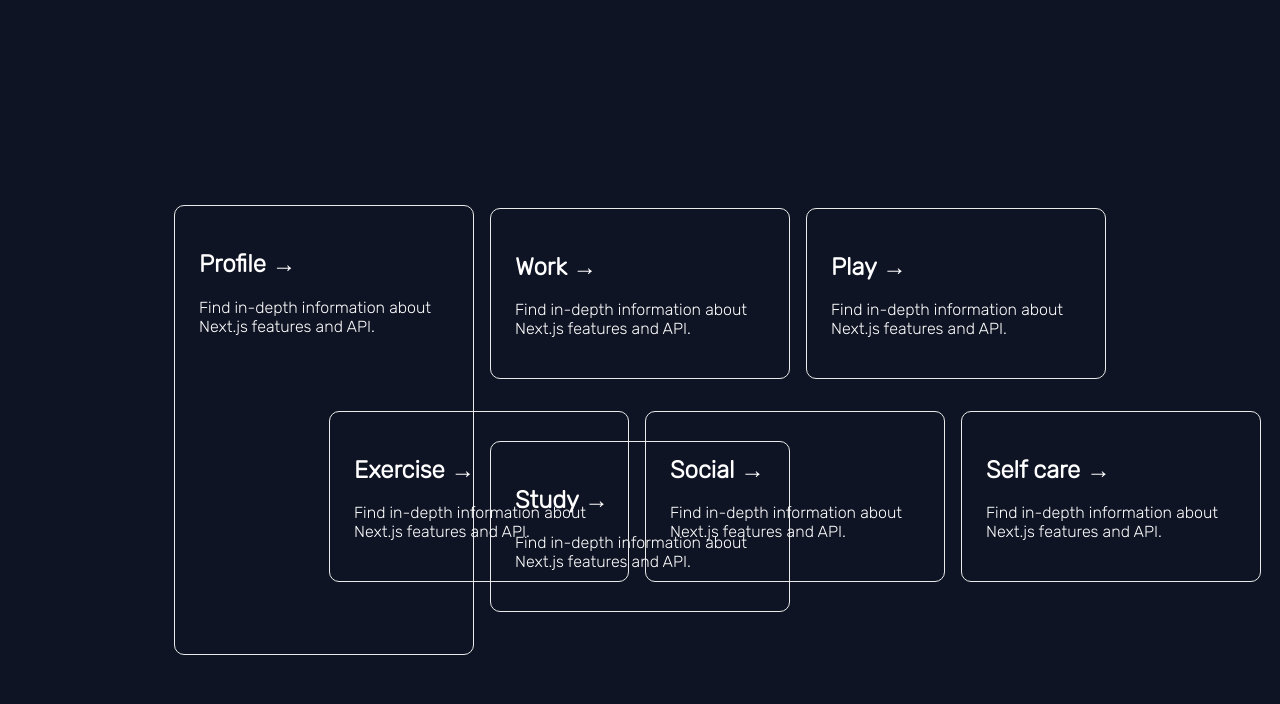
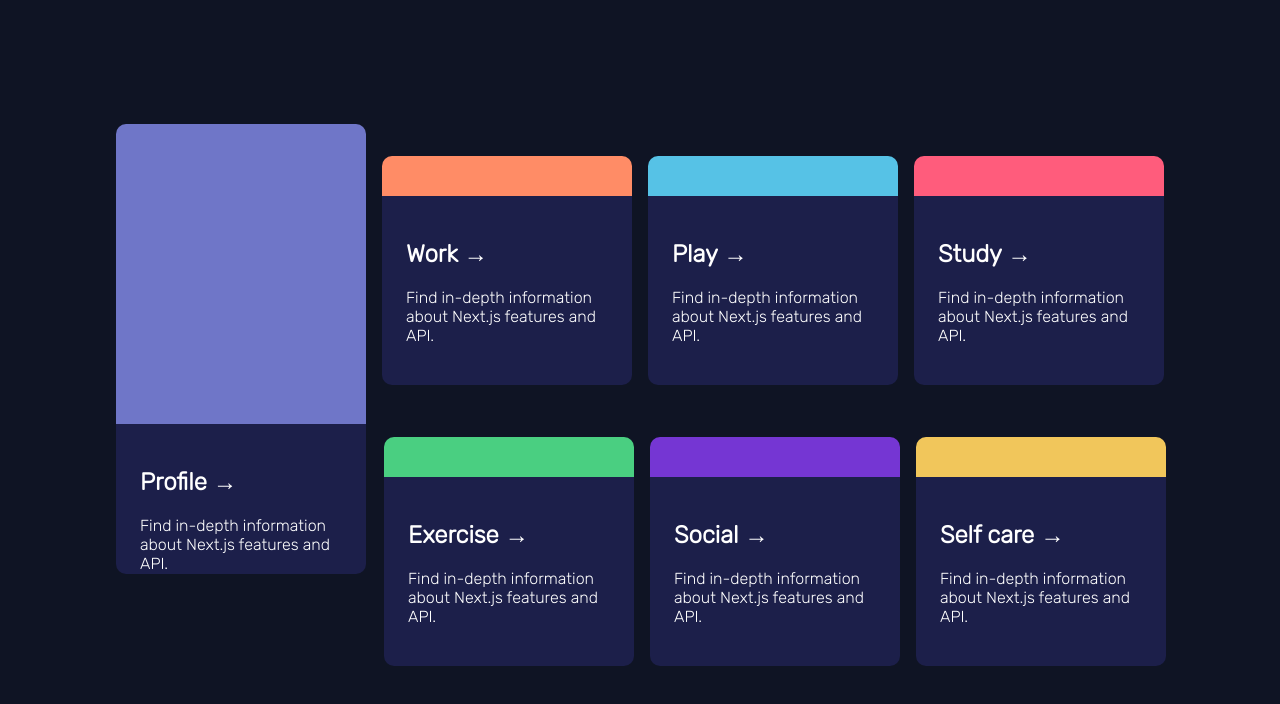
Before and after one commit to elizairam/time-tracking-dashboard-project, a Next.js app in the folder time-tracking-dashboard-project/: page / in a window 1280 px wide. Shown: the top 704 px of the page. Built offline with nearby package versions, Linux system fonts and the light colour scheme.

Commit message:
feat: cards by each theme

```diff
--- a/time-tracking-dashboard-project/pages/index.tsx
+++ b/time-tracking-dashboard-project/pages/index.tsx
@@ -13,34 +13,34 @@ const Home: NextPage = () => {
 
       <main className={styles.main}>
         <div className={styles.grid}>
-          <a href="https://nextjs.org/docs" className={styles.cardProfile}>
+          <a href="https://nextjs.org/docs" className={`${styles.cardProfile} ${styles.profile}`}>
             <h2>Profile &rarr;</h2>
             <p>Find in-depth information about Next.js features and API.</p>
           </a>
-          <a href="https://nextjs.org/docs" className={styles.card}>
+          <a href="https://nextjs.org/docs" className={`${styles.card} ${styles.work}`}>
             <h2>Work &rarr;</h2>
             <p>Find in-depth information about Next.js features and API.</p>
           </a>
-          <a href="https://nextjs.org/docs" className={styles.card}>
+          <a href="https://nextjs.org/docs" className={`${styles.card} ${styles.play}`}>
             <h2>Play &rarr;</h2>
             <p>Find in-depth information about Next.js features and API.</p>
           </a>
-          <a href="https://nextjs.org/docs" className={styles.card}>
+          <a href="https://nextjs.org/docs" className={`${styles.card} ${styles.study}`}>
             <h2>Study &rarr;</h2>
             <p>Find in-depth information about Next.js features and API.</p>
           </a>
         </div>
 
         <div className={styles.secondGrid}>
-          <a href="https://nextjs.org/docs" className={styles.card}>
+          <a href="https://nextjs.org/docs" className={`${styles.card} ${styles.exercise}`}>
             <h2>Exercise &rarr;</h2>
             <p>Find in-depth information about Next.js features and API.</p>
           </a>
-          <a href="https://nextjs.org/docs" className={styles.card}>
+          <a href="https://nextjs.org/docs" className={`${styles.card} ${styles.social}`}>
             <h2>Social &rarr;</h2>
             <p>Find in-depth information about Next.js features and API.</p>
           </a>
-          <a href="https://nextjs.org/docs" className={styles.card}>
+          <a href="https://nextjs.org/docs"  className={`${styles.card} ${styles.selfCare}`}>
             <h2>Self care &rarr;</h2>
             <p>Find in-depth information about Next.js features and API.</p>
           </a>
--- a/time-tracking-dashboard-project/styles/Home.module.css
+++ b/time-tracking-dashboard-project/styles/Home.module.css
@@ -56,15 +56,6 @@
   font-size: 1.5rem;
 }
 
-.code {
-  background: #fafafa;
-  border-radius: 5px;
-  padding: 0.75rem;
-  font-size: 1.1rem;
-  font-family: Menlo, Monaco, Lucida Console, Liberation Mono, DejaVu Sans Mono,
-    Bitstream Vera Sans Mono, Courier New, monospace;
-}
-
 .grid {
   display: flex;
   align-items: center;
@@ -74,8 +65,7 @@
 }
 
 .secondGrid {
-  margin: -30px;
-  margin-left: 280px;
+  margin: 5px 10px 10px 280px;
   display: flex;
   align-items: center;
   justify-content: center;
@@ -85,15 +75,42 @@
 
 .card {
   margin: 0.5rem;
-  margin-top: -265px;
+  margin-top: -150px;
   padding: 1.5rem;
   text-align: left;
   color: inherit;
   text-decoration: none;
-  border: 1px solid #eaeaea;
   border-radius: 10px;
-  transition: color 0.15s ease, border-color 0.15s ease;
-  max-width: 300px;
+  max-width: 250px;
+  background-color: var(--dark-blue-ii);
+}
+
+.work {
+  border-top: 40px solid var(--light-red-i);
+}
+
+.play {
+  border-top: 40px solid var(--soft-blue);
+}
+
+.study {
+  border-top: 40px solid var(--light-red-ii);
+}
+
+.exercise {
+  border-top: 40px solid var(--lime-green);
+}
+
+.social {
+  border-top: 40px solid var(--violet);
+}
+
+.selfCare {
+  border-top: 40px solid var(--soft-orange);
+}
+
+.profile {
+  border-top: 300px solid var(--desaturated-blue);
 }
 
 .cardProfile {
@@ -102,11 +119,10 @@
   text-align: left;
   color: inherit;
   text-decoration: none;
-  border: 1px solid #eaeaea;
   border-radius: 10px;
-  transition: color 0.15s ease, border-color 0.15s ease;
-  max-width: 300px;
+  max-width: 250px;
   height: 450px;
+  background-color: var(--dark-blue-ii);
 
 }
 
@@ -115,32 +131,25 @@
   margin-left: 0.5rem;
 }
 
-@media (max-width: 810px) {
+@media (max-width: 900px) {
   .card {
-    margin: 2.0rem;
+    margin: 0.5rem;
   }
+
+  .cardProfile {
+    max-width: 250px;
+    height: 252px;
+    margin: 0.5rem;
+  }
+
   .grid {
     width: 100%;
     flex-direction: column;
   }
+
   .secondGrid {
     width: 100%;
     margin: 0.5rem;
     flex-direction: column;
   }
 }
-
-/* @media (max-width: 1280px) {
-  .card {
-    margin: 0.5rem;
-    margin-top: -258px;
-  }
-  .grid {
-    flex-wrap: wrap;
-  }
-  .secondGrid {
-    width: 100%;
-    margin: 0.5rem;
-    flex-direction: column;
-  }
-} */
```
